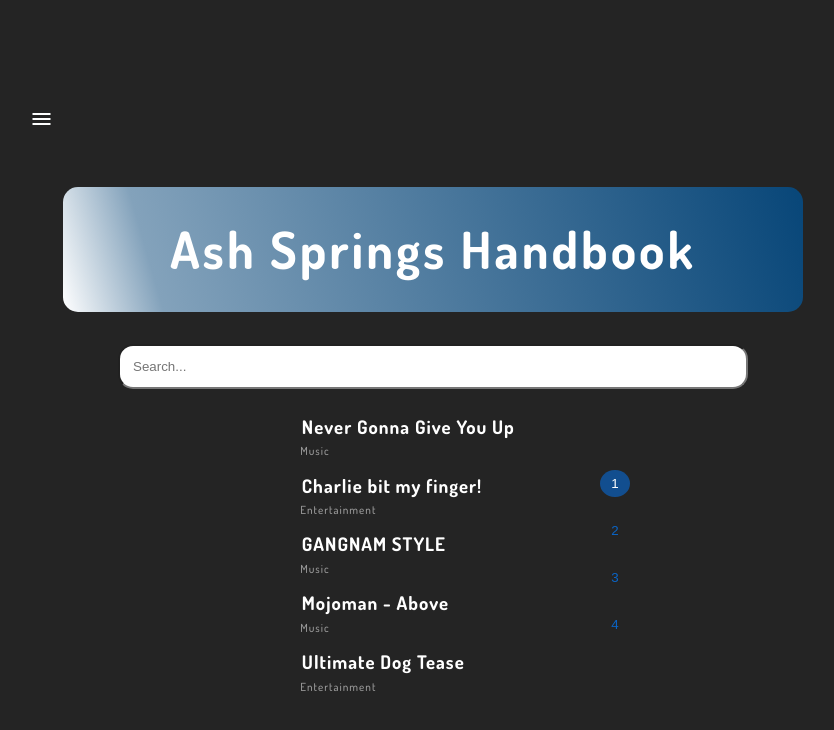
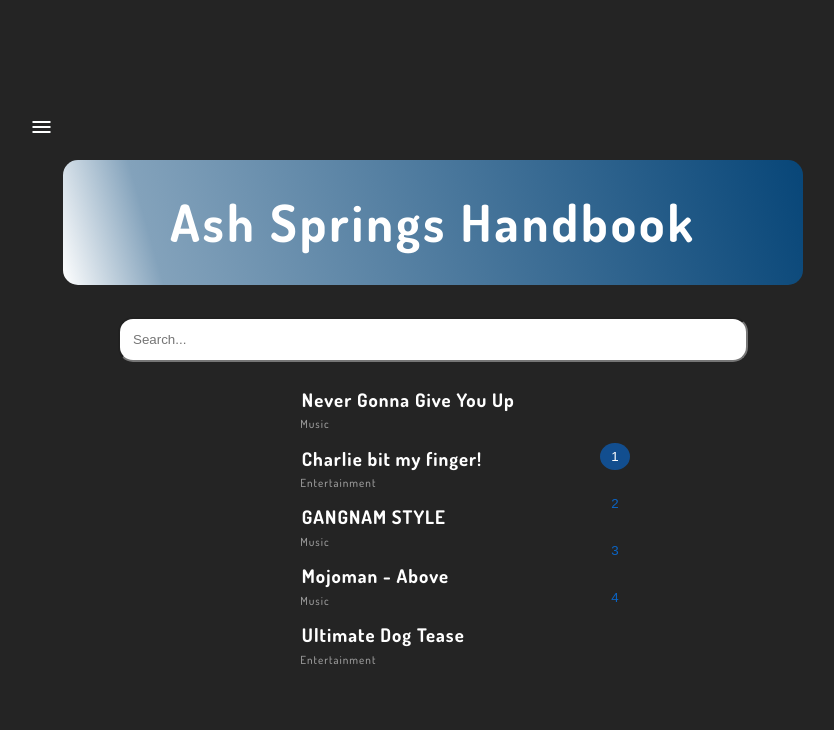
Before and after one commit to tflannagan/AshHandbook, a React (Vite) app: page / in a window 1280 px wide. Shown: the top 730 px of the page, without its empty margins (207-1041 px from the left). Built offline with nearby package versions, Linux system fonts and the light colour scheme.

Commit message:
ui improvements/updates

```diff
--- a/src/App.css
+++ b/src/App.css
@@ -1,9 +1,9 @@
 /* App.css */
 .app-header {
   display: flex;
-
+  height: 10vh;
   align-items: center;
-  padding: 0px;
+  padding: 0;
   margin: 0;
 }
 
--- a/src/components/HomePage.css
+++ b/src/components/HomePage.css
@@ -2,7 +2,7 @@
 .container {
   display: flex;
   flex-direction: column;
-  justify-content: center;
+  /* justify-content: center; */
   align-content: center;
   align-items: center;
   height: 70vh;
@@ -19,7 +19,10 @@ background: linear-gradient(254deg, rgba(9,71,121,1) 1%, rgba(131,162,187,1) 87%
   padding: 0rem 0.7rem;
   margin: 0;
   width: 80%;
+
   text-align: center;
+  align-items: center;
+  justify-items: center;
   letter-spacing: 3px;
   border-radius: 15px;
 }
```
